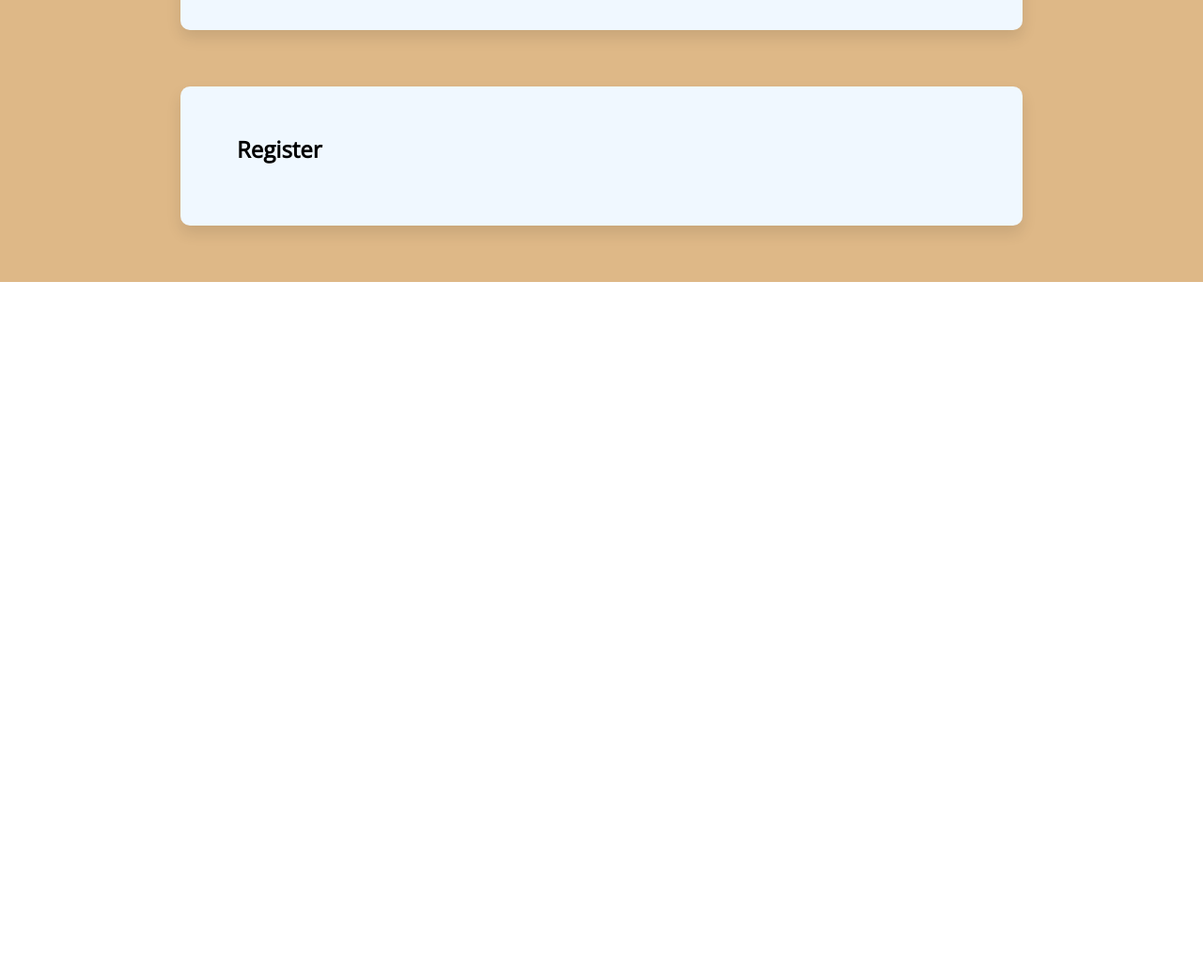
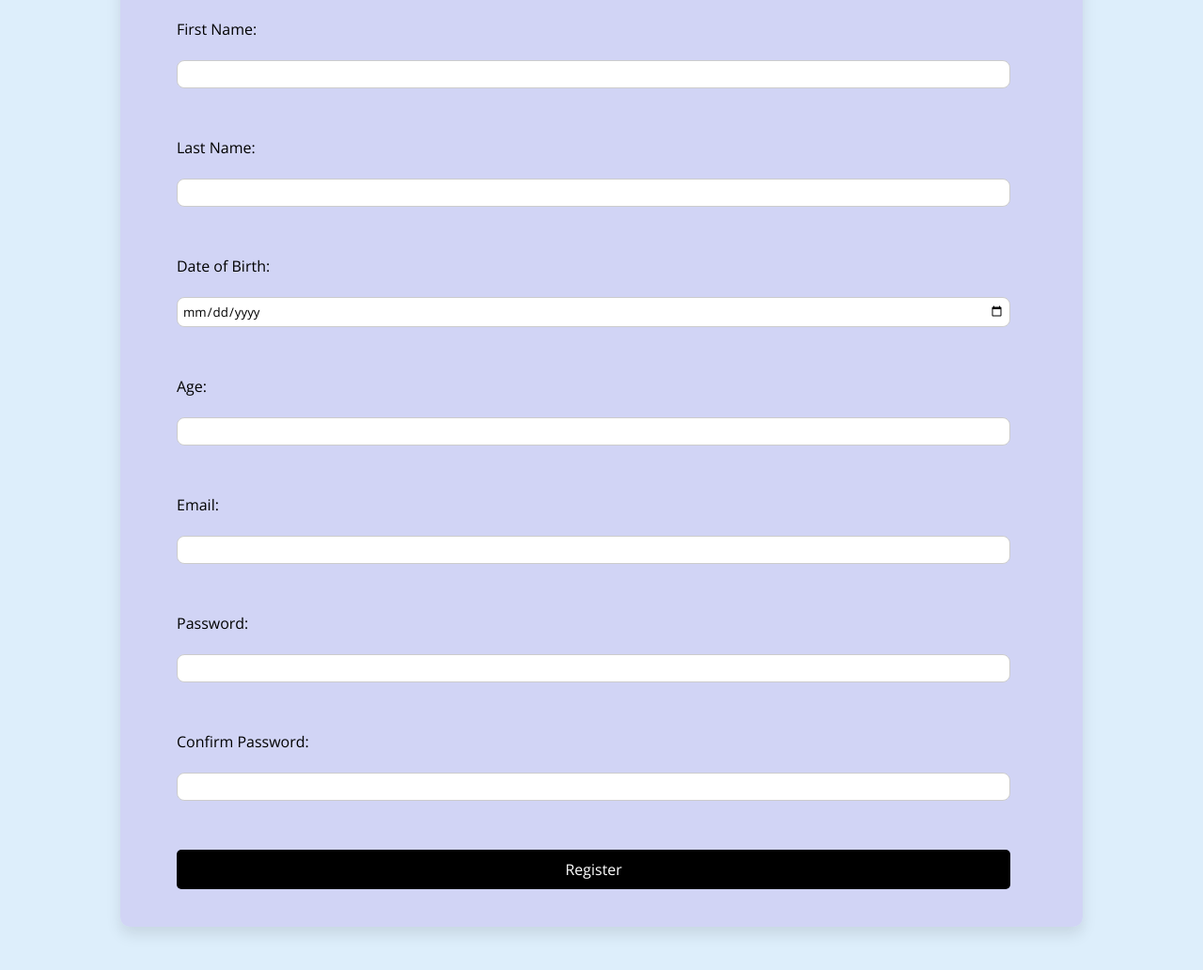
Before and after one commit to YashSharma412/F1C2_Forms-Table, a plain HTML site: page index.html in a window 1280 px wide. Shown: the part 1685-2717 px from the top of the page at 94% size. Before the commit the page ends 1985 px from the top, so only its background shows below. Drawn offline with nearby package versions, Linux system fonts and the light colour scheme.

Commit message:
final changes made

```diff
--- a/index.html
+++ b/index.html
@@ -119,14 +119,49 @@
                     </td>
                     <td>John Green</td>
                     <td>Romance, Contemporary</td>
-                    <td>Available</td>
+                    <td id="formstart">Available</td>
                 </tr>
             </table>
           </div>
 <!-- -----------------------------table ends here--------------------------- -->
-          <div class="sectiondiv" id="formstart">
+          <div class="sectiondiv">
             <h1 id="sectionHeading">Register</h1>
             <form action="/submit" method="post">
+            <div class="formFlex">
+
+                <div class="form-group">
+                    <label for="firstname">First Name:</label><br>
+                    <input type="text" id="firstname" required>
+                </div><br>
+                <div class="form-group">
+                    <label for="lastname">Last Name:</label><br>
+                    <input type="text" id="lastname" required>
+                </div><br>
+                <div class="form-group">
+                    <label for="dob">Date of Birth:</label><br>
+                    <input type="date" id="dob" required>
+                </div><br>
+                <div class="form-group">
+                    <label for="age">Age:</label><br>
+                    <input type="number" id="age" min="5" max="100" required>
+                </div><br>
+                <div class="form-group">
+                    <label for="email">Email:</label><br>
+                    <input type="text" id="email" name="email" required>
+                </div><br>
+                <div class="form-group">
+                    <label for="password">Password:</label><br>
+                    <input type="password" id="password" name="password" required>
+                </div><br>
+                <div class="form-group">
+                    <label for="confirm-password">Confirm Password:</label><br>
+                    <input type="password" id="confirm-password" name="confirm-password" required>
+                </div><br>
+                <div class="form-group">
+                    <input type="submit" value="Register">
+                </div>
+
+            </div>
 
             </form>
           </div>
--- a/styles.css
+++ b/styles.css
@@ -73,15 +73,17 @@ header{
 
     width: 100vw;
     padding: 20px 0px;
-    background-color: burlywood;
+    background-color:rgb(221, 238, 251);
     /* background-image: url(https://images.unsplash.com/photo-1457369804613-52c61a468e7d?ixlib=rb-4.0.3&ixid=M3wxMjA3fDB8MHxwaG90by1wYWdlfHx8fGVufDB8fHx8fA%3D%3D&auto=format&fit=crop&w=1170&q=80); */
 }
 
 
 .sectiondiv{
-    width: 70%;
+    width: 80%;
     padding: 40px 20px;
-    background-color: aliceblue;
+    /* background-color: aliceblue; */
+    background-color:rgba(208, 208, 245, 0.84)
+    ;
     margin: 20px;
     margin-bottom: 40px;
     border-radius: 10px;
@@ -99,10 +101,9 @@ header{
     margin-left: auto;
     margin-right: auto;
     padding: 5px;
-    width: 92%;
+    width: 93%;
     border: 1px solid gray;
     border-collapse: collapse;
-    /* background-color: red; */
 }
 .main-table th, td{
     border: 1px solid gray;
@@ -132,22 +133,51 @@ header{
     font-size: 24px;
 }
 
-/* CSS FOR FORM STARTS HERE */
-/*
-.formsdiv{
-    width: 70%;
-    padding: 40px 20px;
-    background-color: aliceblue;
-    margin: 20px;
-    margin-top: 40px;
-    margin-bottom: 40px;
-    border-radius: 10px;
-    box-shadow: 0 8px 16px rgba(0, 0, 0,0.1);
+.formFlex{
+    display: flex;
+    flex-direction: column;
+    justify-content: center;
+    align-items: left;
 }
 
-#FormsHeading{
-    font-size: 24px;
-    font-weight: 900;
-    margin: 10px 40px;
-    margin-bottom: 25px;
-} */
+.form-group {
+     margin-left: 40px ;
+}
+
+
+.form-group label {
+    font-size: 16px;
+    display: block;
+    margin-top: 30px;
+}
+
+
+.form-group input[type="text"],
+.form-group input[type="password"],
+.form-group input[type="date"],
+.form-group input[type="number"] {
+    width: 94%;
+    padding: 5px;
+    border: 1px solid #ccc;
+    border-radius: 8px;
+    margin-right: auto;
+    margin-left: auto;
+
+}
+
+.form-group input[type="submit"] {
+    background-color: #000000;
+    color: #fff;
+    font-size: 16px;
+    padding: 10px 20px;
+    border: none;
+    border-radius: 5px;
+    cursor: pointer;
+    width: 94%;
+    margin-right: 10px;
+    margin-top: 30px;
+}
+
+.form-group input[type="submit"]:hover {
+    background-color: rgb(244, 104, 80);
+}
```
